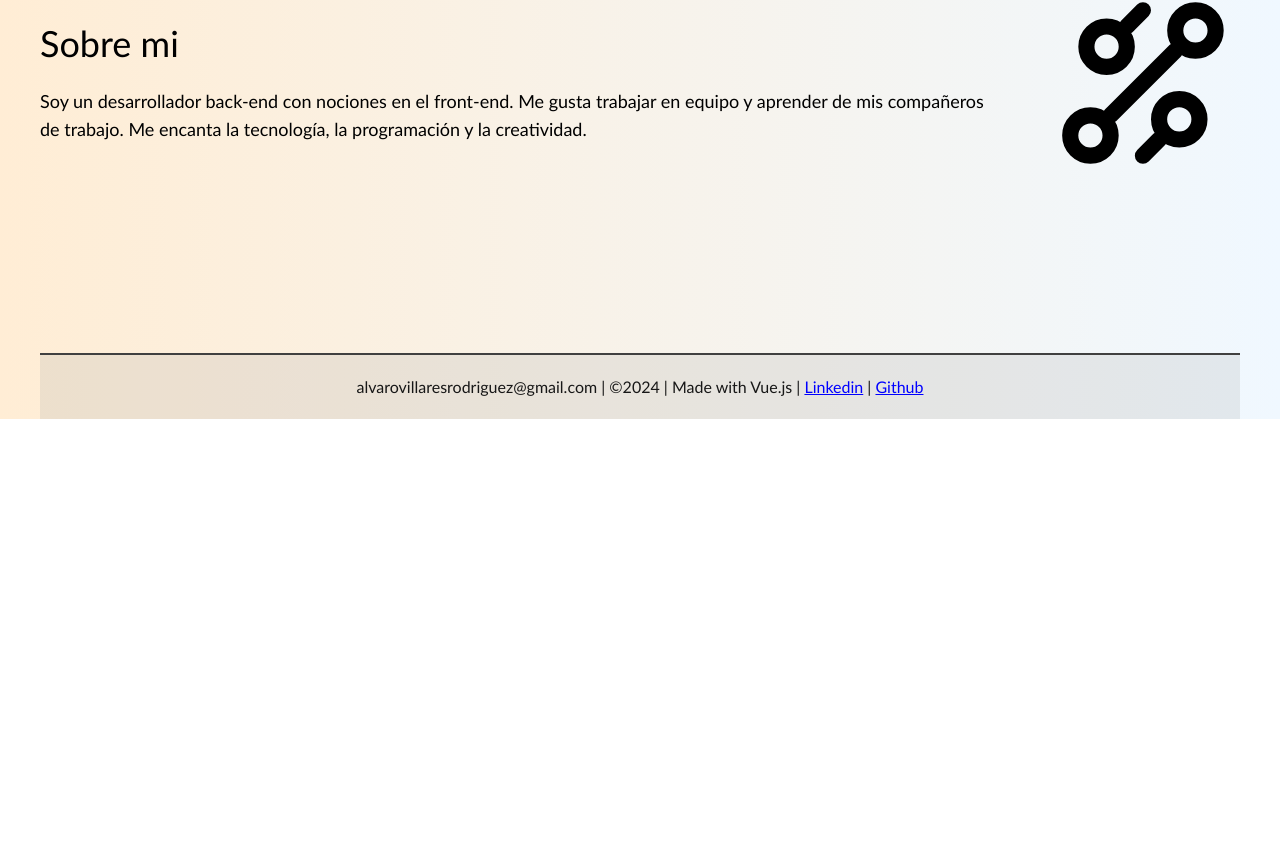
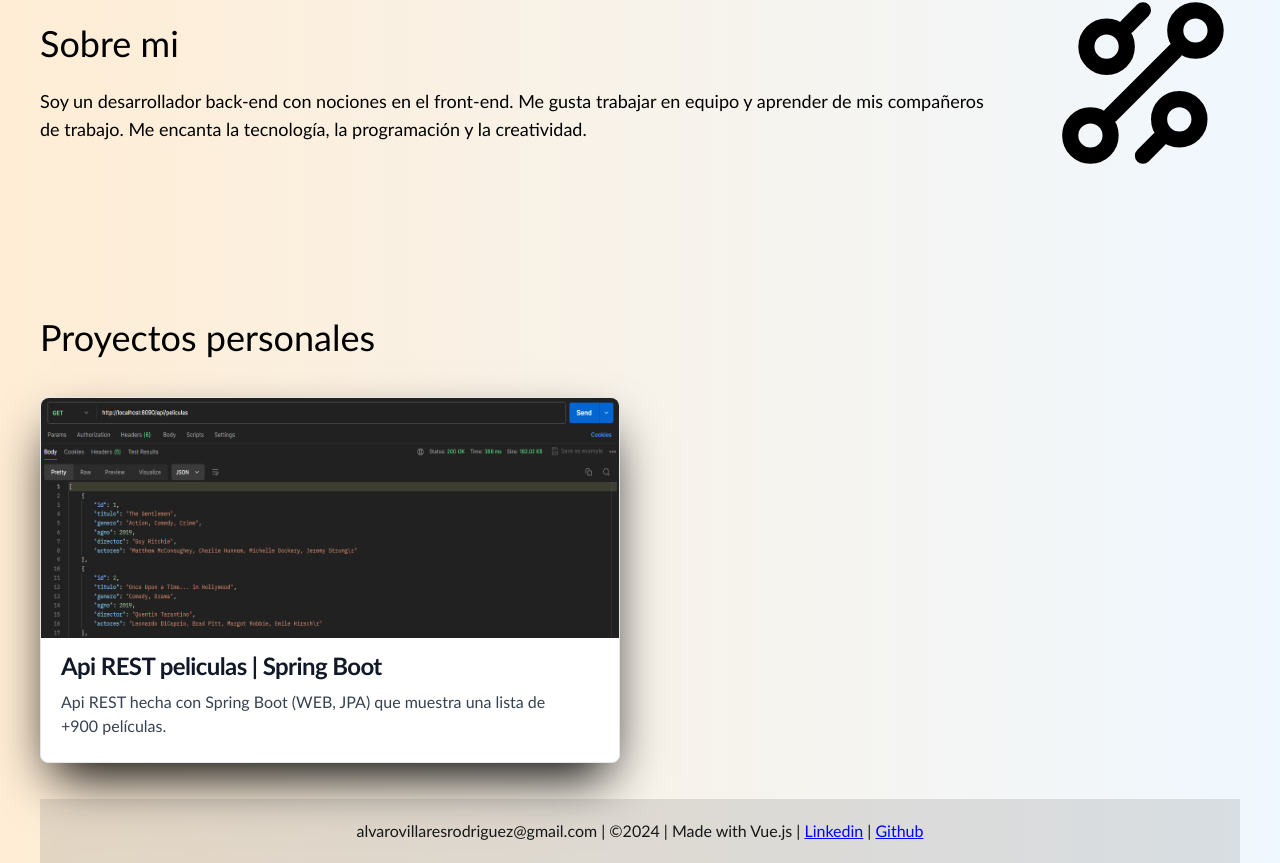
Before and after one commit to alvaro-vr/Portfolio, a Vue app: page / in a window 1280 px wide. Shown: the part 791-1654 px from the top of the page. Before the commit the page ends 1210 px from the top, so only its background shows below. Built offline with nearby package versions, Linux system fonts and the light colour scheme.

Commit message:
Añadido funcionalidad para mostrar proyectos + componentes ProyetCard y Proyects

```diff
--- a/src/App.vue
+++ b/src/App.vue
@@ -4,6 +4,7 @@
     <Separator />
     <AboutMe :aboutme="data.aboutme" />
     <Separator />
+    <Proyects :proyects="data.proyects" />
     <Footer :profile="data.profile" />
   </div>
 </template>
@@ -13,6 +14,7 @@ import Profile from '@/components/general/Profile.vue'
 import Separator from '@/components/general/Separator.vue'
 import AboutMe from '@/components/general/AboutMe.vue'
 import Footer from '@/components/general/Footer.vue'
+import Proyects from '@/components/general/Proyects.vue'
 
 import data from '@/data.json'
 </script>
--- a/src/components/general/Footer.vue
+++ b/src/components/general/Footer.vue
@@ -1,7 +1,7 @@
 <template>
   <footer
     id="footer"
-    class="flex justify-center mt-9 w-full border-t-2 bg-neutral-400 bg-opacity-20 border-neutral-700 px-10 py-5"
+    class="flex justify-center mt-9 w-full bg-neutral-500 bg-opacity-20 px-10 py-5"
   >
     <p class="text-neutral-900">
       {{ profile.email }} | ©2024 | Made with Vue.js |
--- a/src/components/general/Profile.vue
+++ b/src/components/general/Profile.vue
@@ -2,12 +2,12 @@
   <div id="profile" class="w-full h-[80vh] flex justify-around items-center flex-wrap gap-10">
     <img
       class="md:h-64 lg:h-80 xl:h-3/5 rounded-full border-4 border-neutral-900 border-opacity-30 shadow-black shadow-2xl"
-      src="../../assets/images/profile.png"
+      src="@/assets/images/profile.png"
       :alt="profile.name"
     />
     <div>
       <h1
-        class="text-neutral-900 mt-3 text-4xl xl:text-6xl font-medium text-center transition-all duration-1000 hover:scale-150 hover:mb-3"
+        class="text-neutral-900 mt-3 text-4xl xl:text-6xl font-medium text-center transition-all duration-1000 hover:scale-150 hover:xl:scale-125 hover:mb-3"
       >
         {{ profile.name }}
       </h1>
--- /dev/null
+++ b/src/components/general/Proyects.vue
@@ -0,0 +1,19 @@
+<template>
+  <div id="proyects" class="flex flex-col w-full gap-10">
+    <h2 class="text-4xl font-medium">{{ proyects.title }}</h2>
+    <div id="list-proyects" class="grid grid-cols-2 gap-10 max-md:grid-cols-1">
+      <ProyectCard v-for="proyect in proyects.list" :proyect="proyect" />
+    </div>
+  </div>
+</template>
+
+<script setup>
+import ProyectCard from '@/components/utils/ProyectCard.vue'
+import { defineProps } from 'vue'
+
+defineProps({
+  proyects: {
+    type: Object
+  }
+})
+</script>
--- /dev/null
+++ b/src/components/utils/ProyectCard.vue
@@ -0,0 +1,32 @@
+<template>
+  <div class="bg-white border border-gray-200 rounded-lg shadow-2xl shadow-black">
+    <img class="h-60 w-auto rounded-t-lg" :src="proyect.image" :alt="proyect.title" />
+    <div class="flex justify-between items-end w-full h-auto px-5 py-3 gap-x-11">
+      <div class="flex flex-col">
+        <h5 class="mb-2 text-2xl font-bold tracking-tight text-gray-900">
+          {{ proyect.title }}
+        </h5>
+        <p class="mb-3 font-normal text-gray-700">
+          {{ proyect.description }}
+        </p>
+      </div>
+      <ToolTip class="h-12" :name="'Ver el proyecto'">
+        <GitHubIcon :github="proyect.link" />
+      </ToolTip>
+    </div>
+  </div>
+</template>
+
+<script setup>
+import ToolTip from '@/components/utils/ToolTip.vue'
+import GitHubIcon from '@/components/icons/GitHubIcon.vue'
+
+import { defineProps } from 'vue'
+
+defineProps({
+  proyect: {
+    type: Object,
+    required: true
+  }
+})
+</script>
--- a/src/data.json
+++ b/src/data.json
@@ -9,5 +9,17 @@
   "aboutme": {
     "title": "Sobre mi",
     "description": "Soy un desarrollador back-end con nociones en el front-end. Me gusta trabajar en equipo y aprender de mis compañeros de trabajo. Me encanta la tecnología, la programación y la creatividad."
+  },
+  "proyects": {
+    "title": "Proyectos personales",
+    "description": "Estos son algunos de los proyectos que he realizado en los últimos años.",
+    "list": [
+      {
+        "title": "Api REST peliculas | Spring Boot",
+        "description": "Api REST hecha con Spring Boot (WEB, JPA) que muestra una lista de +900 películas.",
+        "image": "src/assets/images/api-rest-peliculas.png",
+        "link": "https://github.com/alvaro-vr/api-rest-peliculas"
+      }
+    ]
   }
 }
```
Also changed, not shown: src/assets/images/api-rest-peliculas.png (added).
